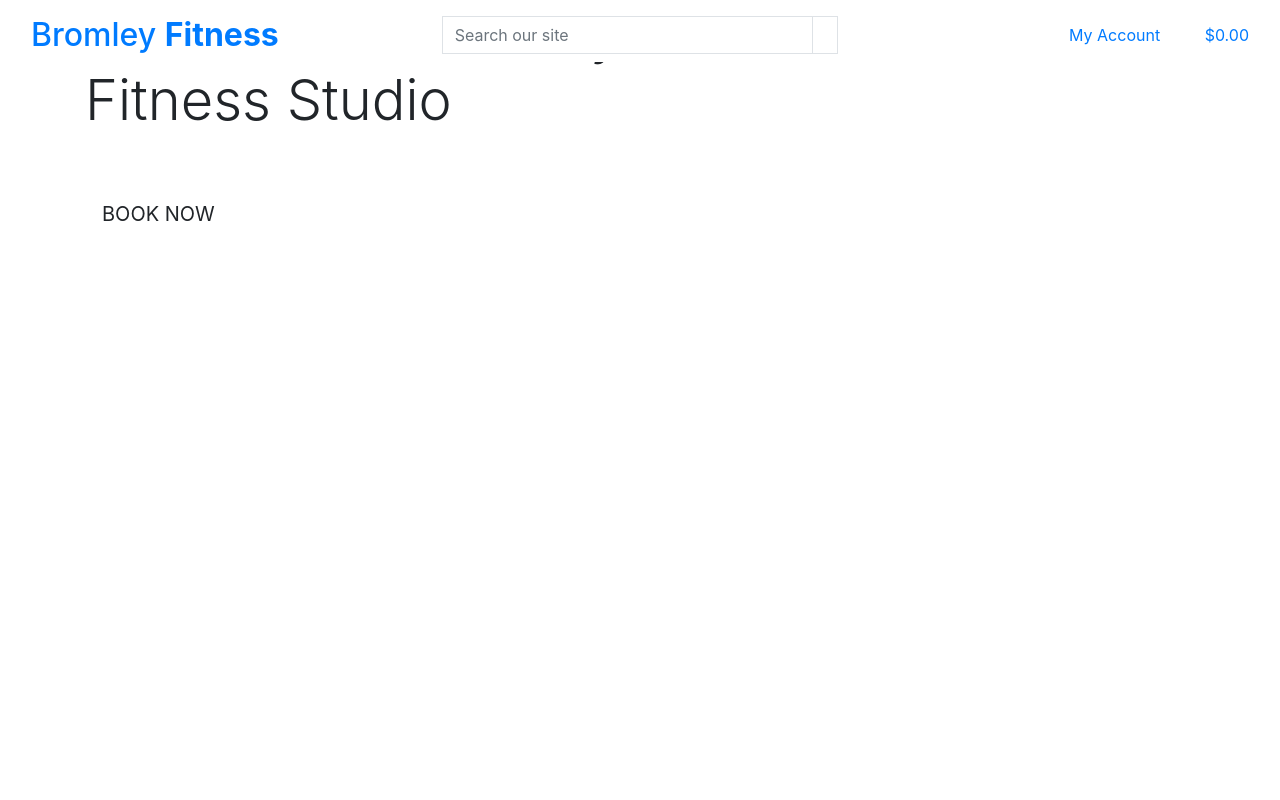
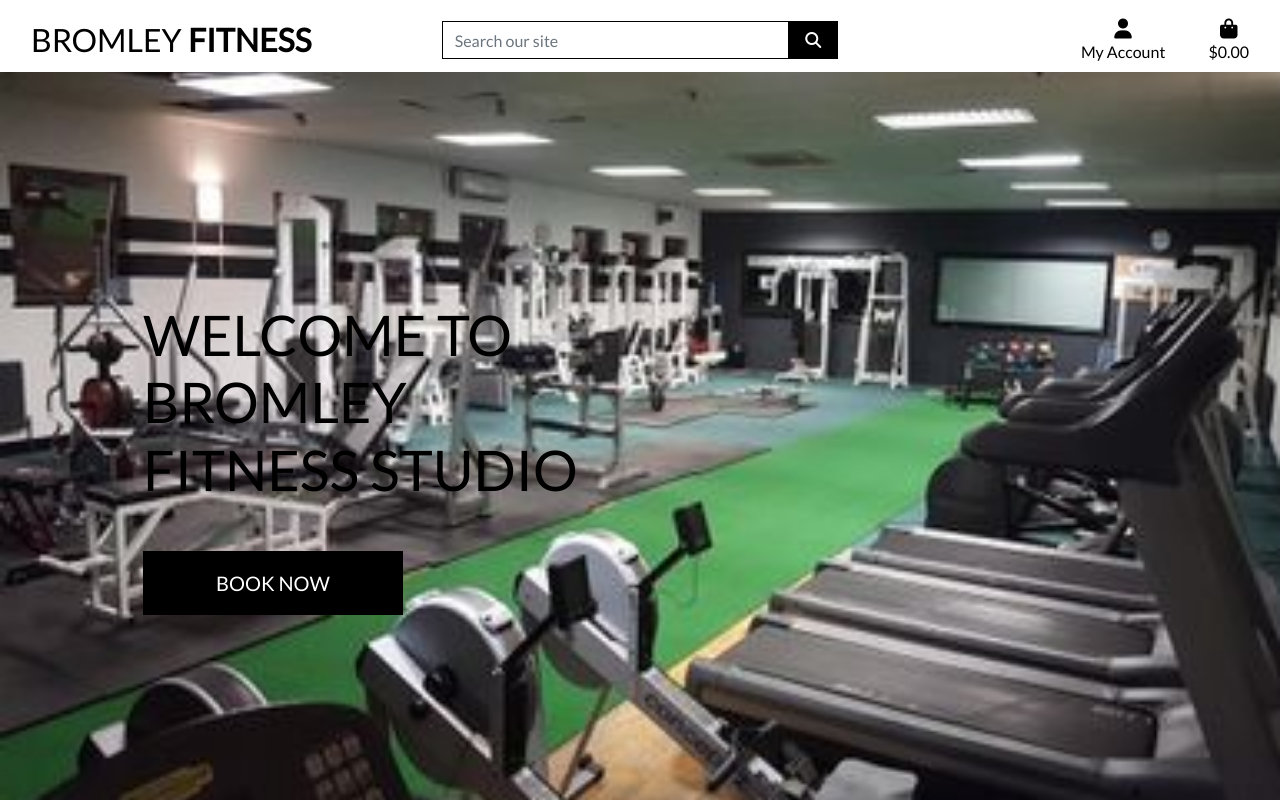
Before and after one commit to oakerele-web/bromley_fitness_m4, a Django app: page / in a window 1280 px wide. Run offline with Django 3.2, Linux system fonts and the light colour scheme; some libraries are stand-ins or nearby versions.

Commit message:
completed homepage header and css

```diff
--- a/bromley_fitness/settings.py
+++ b/bromley_fitness/settings.py
@@ -148,6 +148,10 @@ USE_TZ = True
 # https://docs.djangoproject.com/en/3.2/howto/static-files/
 
 STATIC_URL = '/static/'
+STATICFILES_DIRS = (os.path.join(BASE_DIR, 'static'),)
+
+MEDIA_URL = '/media/'
+MEDIA_ROOT = os.path.join(BASE_DIR, 'media')
 
 # Default primary key field type
 # https://docs.djangoproject.com/en/3.2/ref/settings/#default-auto-field
--- a/bromley_fitness/urls.py
+++ b/bromley_fitness/urls.py
@@ -15,9 +15,11 @@ Including another URLconf
 """
 from django.contrib import admin
 from django.urls import path, include
+from django.conf import settings
+from django.conf.urls.static import static
 
 urlpatterns = [
     path('admin/', admin.site.urls),
     path('accounts/', include('allauth.urls')),
     path('', include('home.urls')),
-]
+] + static(settings.MEDIA_URL, document_root=settings.MEDIA_ROOT)
--- /dev/null
+++ b/static/css/base.css
@@ -0,0 +1,81 @@
+html {
+    height: 100%;
+}
+
+body {
+    background: url('/media/homepage_background.jpg') no-repeat center center fixed;
+    background-size: cover;
+    height: calc(100vh - 164px);
+    color: #555;
+    font-family: 'Lato';
+}
+
+/* from Bulma */
+.icon {
+    align-items: center;
+    display: inline-flex;
+    justify-content: center;
+    height: 1.5rem;
+    width: 1.5rem;
+}
+
+.logo-font {
+    text-transform: uppercase;
+}
+
+.main-logo-link {
+    width: fit-content;
+}
+
+.shop-now-button {
+    background: black;
+    color: white;
+    min-width: 260px;
+}
+
+.btn-black {
+    background: black;
+    color: white;
+}
+
+.shop-now-button:hover,
+.shop-now-button:active,
+.shop-now-button:focus,
+.btn-black:hover,
+.btn-black:active,
+.btn-black:focus {
+    background: #222;
+    color: white;
+}
+
+.text-black {
+    color: #000 !important;
+}
+
+.border-black {
+    border: 1px solid black !important;
+}
+
+/* -------------------------------- Media Queries */
+
+/* Slightly larger container on xl screens */
+@media (min-width: 1200px) {
+  .container {
+    max-width: 80%;
+  }
+}
+
+/* fixed top navbar only on medium and up */
+@media (min-width: 992px) {
+    .fixed-top-desktop-only {
+        position: fixed;
+        top: 0;
+        right: 0;
+        left: 0;
+        z-index: 1030;
+    }
+
+    .header-container {
+        padding-top: 164px;
+    }
+}
--- a/templates/base.html
+++ b/templates/base.html
@@ -15,12 +15,15 @@
 
     {% block corecss %}
         <link rel="stylesheet" href="https://stackpath.bootstrapcdn.com/bootstrap/4.4.1/css/bootstrap.min.css" integrity="sha384-Vkoo8x4CGsO3+Hhxv8T/Q5PaXtkKtu6ug5TOeNV6gBiFeWPGFN9MuhOf23Q9Ifjh" crossorigin="anonymous">
+        <link rel="stylesheet" href="https://fonts.googleapis.com/css?family=Lato&display=swap">
+        <link rel="stylesheet" href="{% static 'css/base.css' %}">
     {% endblock %}
 
     {% block extra_css %}
     {% endblock %}
 
     {% block corejs %}
+        <script src="https://kit.fontawesome.com/fbb4f35198.js" crossorigin="anonymous"></script>
         <script src="https://code.jquery.com/jquery-3.4.1.slim.min.js" integrity="sha384-J6qa4849blE2+poT4WnyKhv5vZF5SrPo0iEjwBvKU7imGFAV0wwj1yYfoRSJoZ+n" crossorigin="anonymous"></script>
         <script src="https://cdn.jsdelivr.net/npm/popper.js@1.16.0/dist/umd/popper.min.js" integrity="sha384-Q6E9RHvbIyZFJoft+2mJbHaEWldlvI9IOYy5n3zV9zzTtmI3UksdQRVvoxMfooAo" crossorigin="anonymous"></script>
         <script src="https://stackpath.bootstrapcdn.com/bootstrap/4.4.1/js/bootstrap.min.js" integrity="sha384-wfSDF2E50Y2D1uUdj0O3uMBJnjuUD4Ih7YwaYd1iqfktj0Uod8GCExl3Og8ifwB6" crossorigin="anonymous"></script>
```
Also changed, not shown: media/homepage_background.jpg (added).
